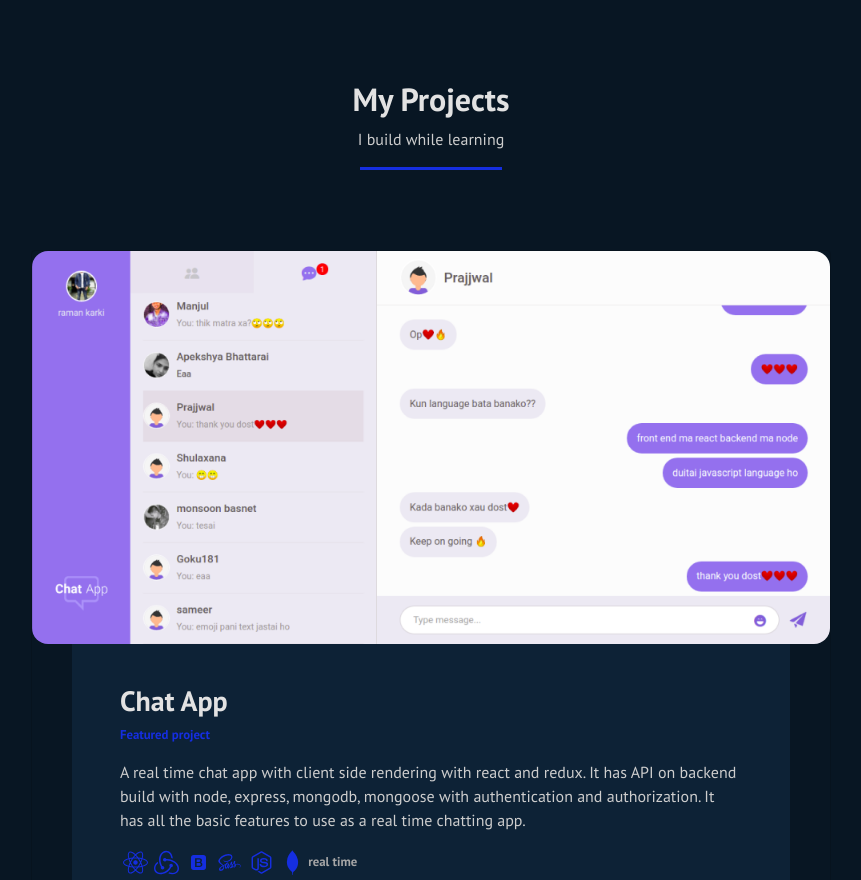
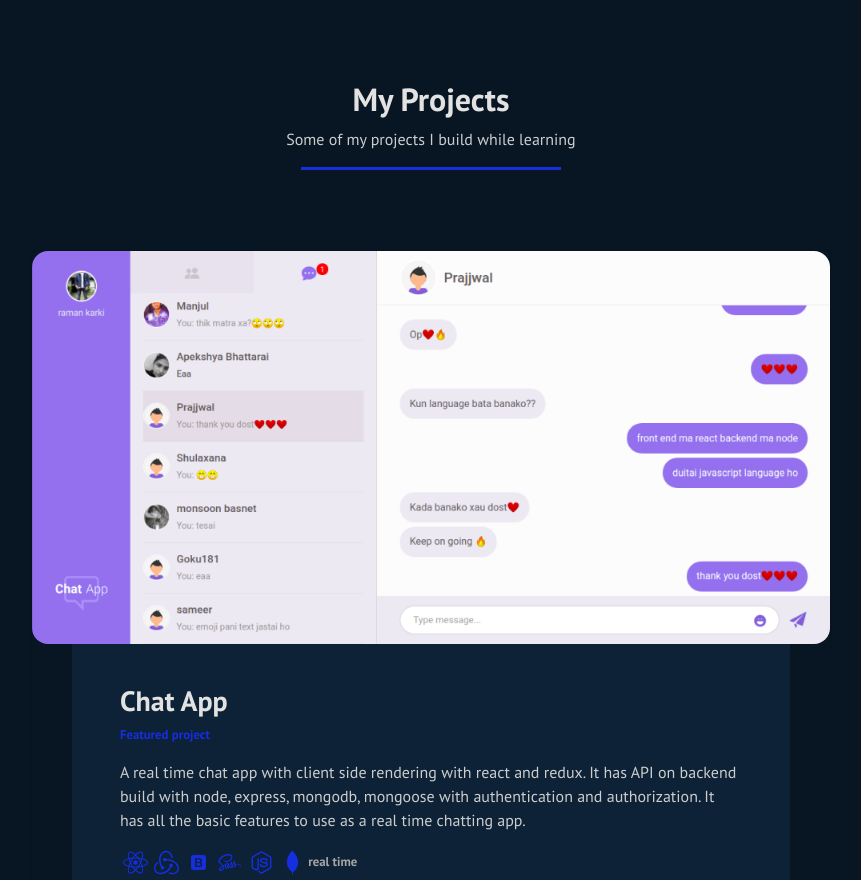
Before and after one commit to ramankarki/portfolio, a React (Create React App) app: page / in a window 1280 px wide. Shown: the part 4680-5560 px from the top of the page, without its empty margins (209-1070 px from the left). Built offline with nearby package versions, Linux system fonts and the light colour scheme.

Commit message:
updated project heading desc

```diff
--- a/src/components/Projects/index.jsx
+++ b/src/components/Projects/index.jsx
@@ -23,7 +23,7 @@ export default class index extends Component {
       <section className="projects" id="projects">
         <div className="projects__heading">
           <h2>My Projects</h2>
-          <p>I build while learning</p>
+          <p>Some of my projects I build while learning</p>
         </div>
 
         <div className="projects__cardsContainer">
```
